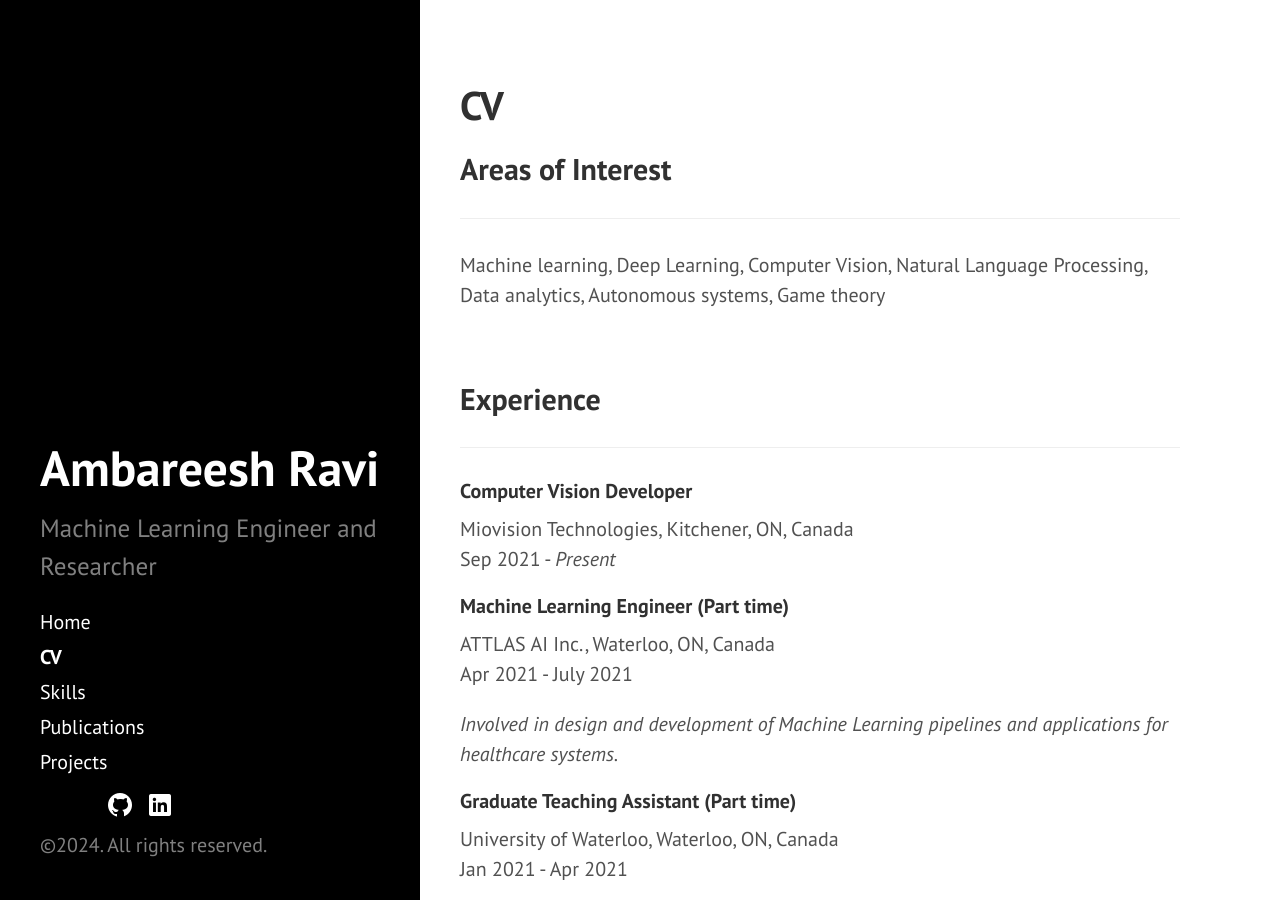
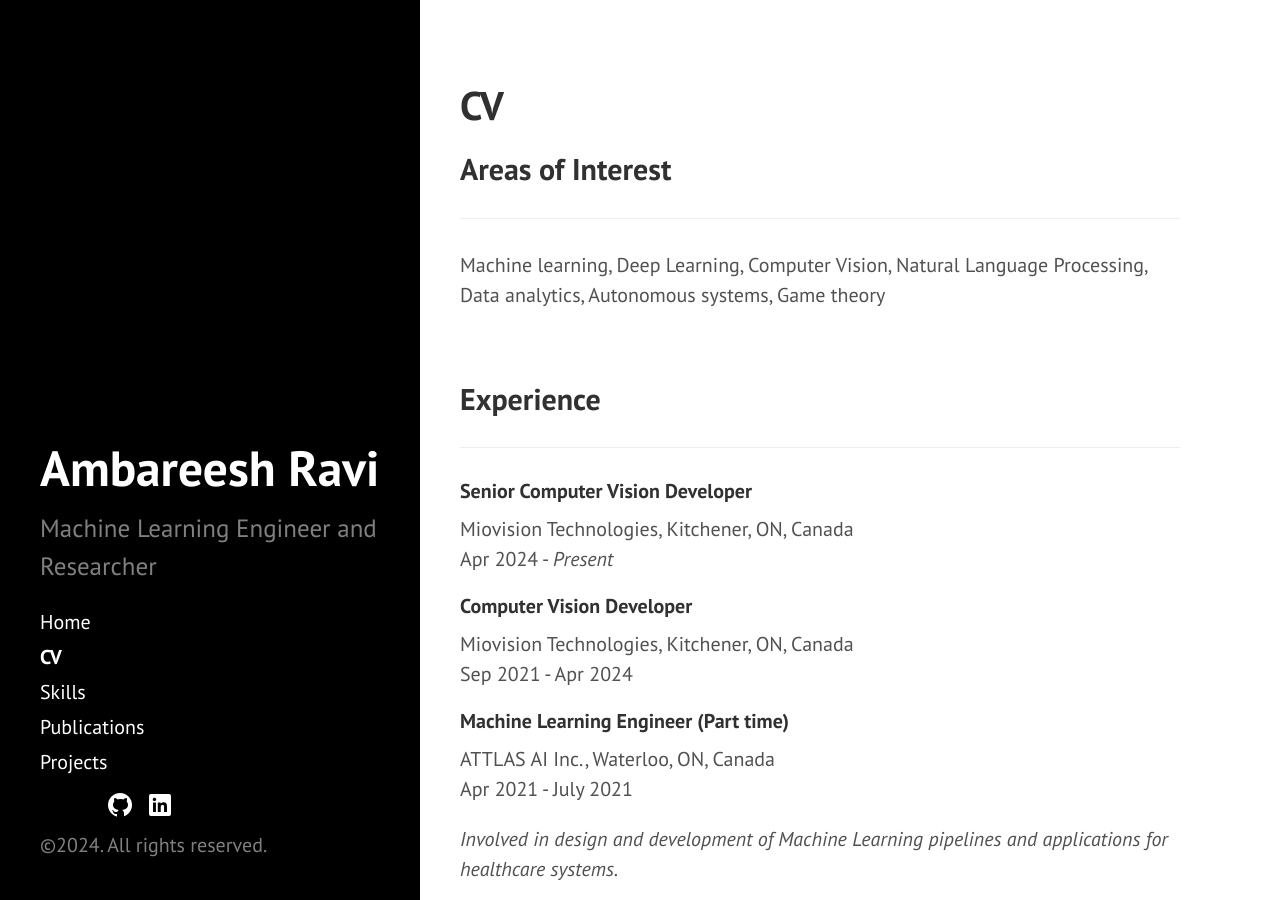
Before and after one commit to ambareeshravi/ambareeshravi.github.io, a Jekyll site: the page built from CV.md, in a window 1280 px wide and 900 px high. Built offline with Jekyll 4.4.1, drawn with Linux system fonts in a browser that asks for light colours.

Commit message:
Update CV.md

```diff
--- a/CV.md
+++ b/CV.md
@@ -12,9 +12,13 @@ Machine learning, Deep Learning, Computer Vision, Natural Language Processing, D
 
 ## Experience
 --------
+#### Senior Computer Vision Developer
+Miovision Technologies, Kitchener, ON, Canada\
+Apr 2024 - _Present_
+
 #### Computer Vision Developer
 Miovision Technologies, Kitchener, ON, Canada\
-Sep 2021 - _Present_
+Sep 2021 - Apr 2024
 
 #### Machine Learning Engineer (Part time)
 ATTLAS AI Inc., Waterloo, ON, Canada\
```
